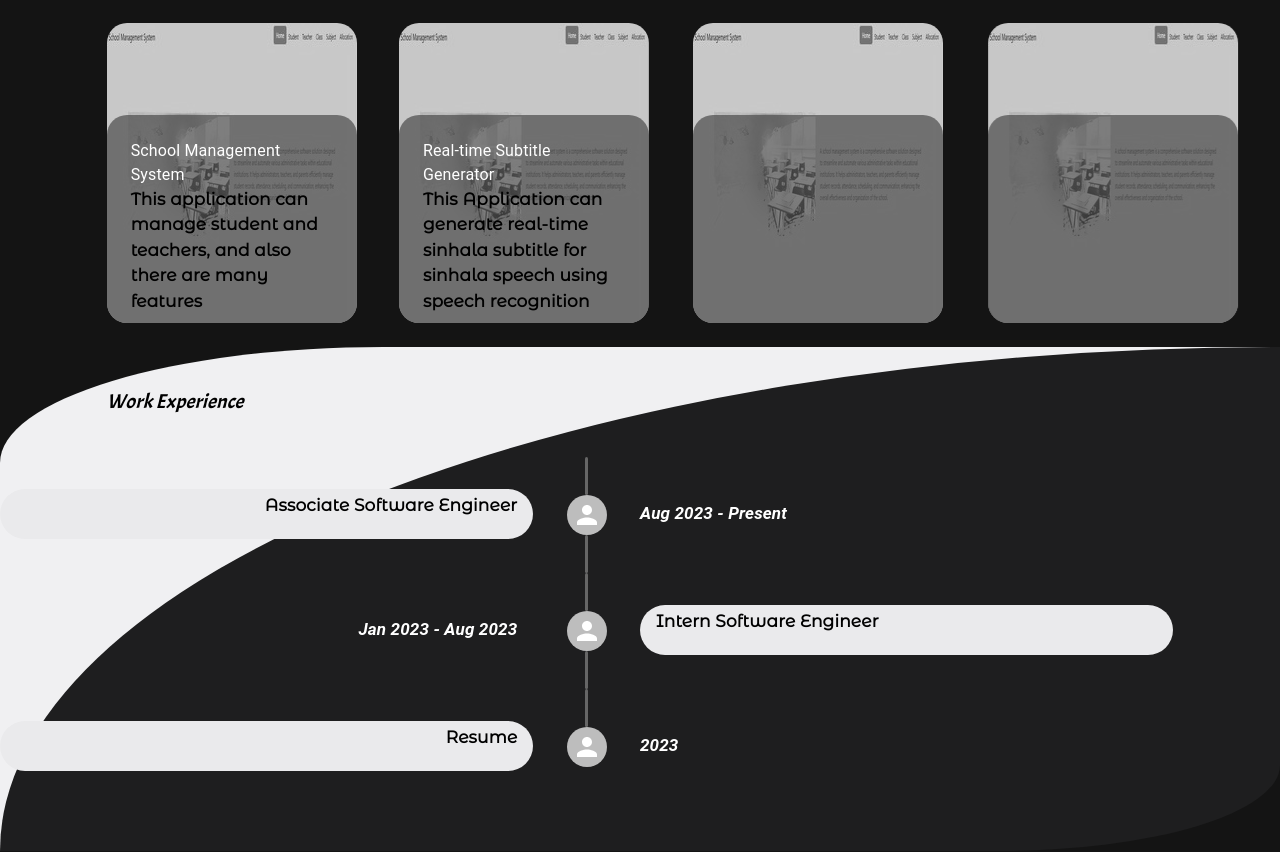
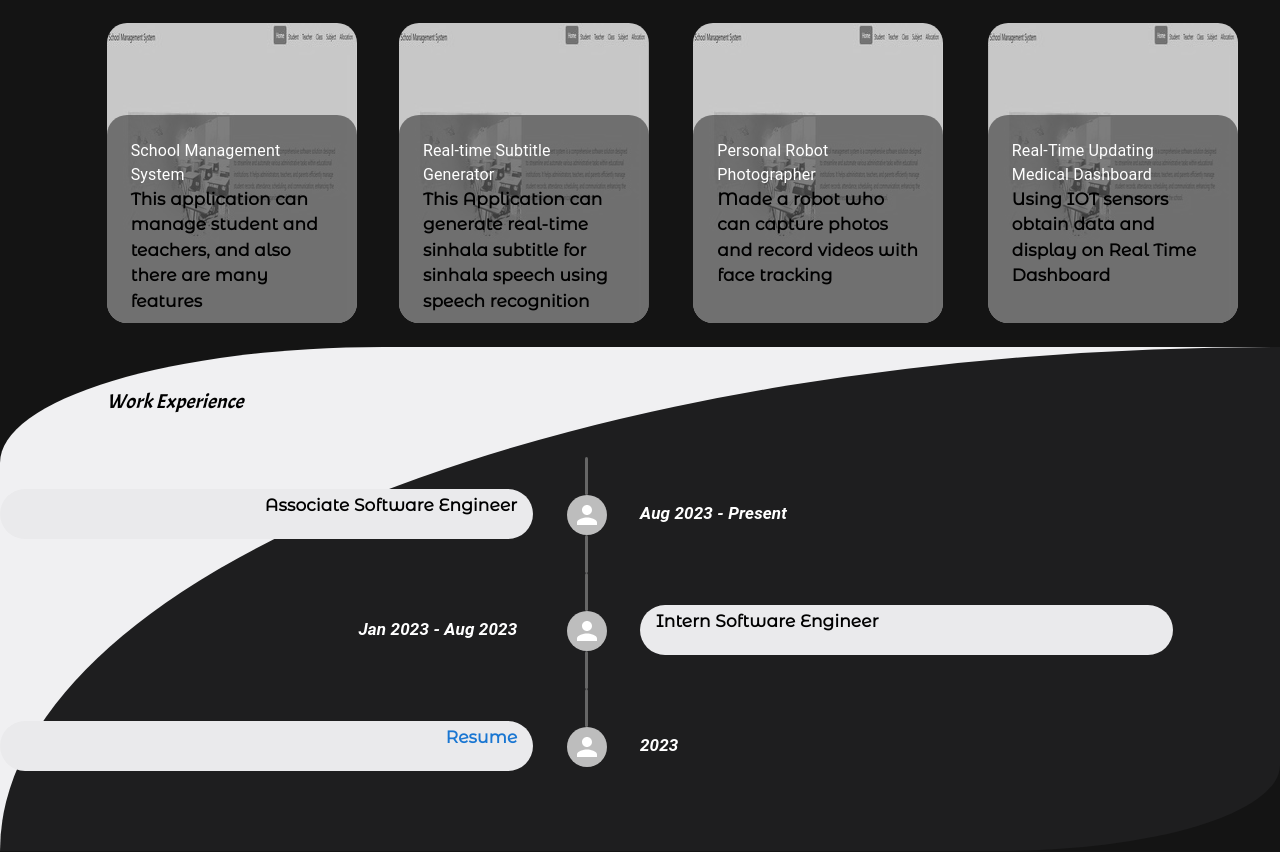
Before and after one commit to RVPSA/myportfolio, a React (Create React App) app: page / in a window 1280 px wide. Shown: the part 1720-2572 px from the top of the page. Built offline with nearby package versions, Linux system fonts and the light colour scheme.

Commit message:
Add cv downlaod option and git project link that open from new tab

```diff
--- /dev/null
+++ b/src/Assests/pdf/index.js
@@ -0,0 +1,5 @@
+export const Assests2 = {
+  cv: {
+    pdf_1: require("./cv/Sachintha_Akesh_CV_SE.pdf"),
+  },
+};
--- a/src/page/projectPage/collection/projectCard.js
+++ b/src/page/projectPage/collection/projectCard.js
@@ -1,4 +1,4 @@
-import { Typography } from "@mui/material";
+import { Link, Typography } from "@mui/material";
 import { Box } from "@mui/system";
 import React, { useEffect } from "react";
 import { Para } from "../../../components/para";
@@ -10,6 +10,7 @@ export const ProjectCard = ({
   description,
   duration,
   fromL = true,
+  plink,
 }) => {
   const [scope, animate] = useAnimate();
   const isInView = useInView(scope, { once: true });
@@ -30,10 +31,15 @@ export const ProjectCard = ({
       }
     }
   }, [isInView, fromL]);
-
   return (
     <>
       {fromL ? (
+        <Link
+          href={plink}
+          target="_blank"
+          rel="noreferrer"
+          style={{ textDecoration: "none", color: "black" }}
+        >
           <Box
             ref={scope}
             sx={{
@@ -59,7 +65,14 @@ export const ProjectCard = ({
               <Para>{description}</Para>
             </Box>
           </Box>
+        </Link>
       ) : (
+        <Link
+          href={plink}
+          target="_blank"
+          rel="noreferrer"
+          style={{ textDecoration: "none", color: "black" }}
+        >
           <Box
             ref={scope}
             sx={{
@@ -85,6 +98,7 @@ export const ProjectCard = ({
               <Para>{description}</Para>
             </Box>
           </Box>
+        </Link>
       )}
     </>
   );
--- a/src/page/projectPage/collection/workExperience.js
+++ b/src/page/projectPage/collection/workExperience.js
@@ -1,6 +1,7 @@
 import React, { useState } from "react";
-import { Box, Grid, Typography } from "@mui/material";
+import { Box, Grid, Link, Typography } from "@mui/material";
 import { Stage } from "../../../components/step";
+import { Assests2 } from "../../../Assests/pdf";
 
 export const WorkExperience = () => {
   const width = window.innerWidth;
@@ -75,12 +76,20 @@ export const WorkExperience = () => {
           ></Stage>
         )}
 
+        <Link
+          href={Assests2.cv.pdf_1}
+          download="Sachintha_Akesh_CV"
+          target="_blank"
+          rel="noreferrer"
+          style={{ textDecoration: "none" }}
+        >
           <Stage
             titleL="Resume"
             titleR="2023"
             bdivder={false}
             duration={1}
           ></Stage>
+        </Link>
       </Box>
     </Box>
   );
--- a/src/page/projectPage/projectpage.js
+++ b/src/page/projectPage/projectpage.js
@@ -45,6 +45,7 @@ export const ProjectPage = () => {
           many features"
                 fromL={true}
                 duration={4}
+                plink={"https://github.com/RVPSA/school_management_fe"}
               />
             </Grid>
             <Grid item xs={1}></Grid>
@@ -55,22 +56,32 @@ export const ProjectPage = () => {
                 description="This Application can generate real-time sinhala subtitle for sinhala speech using speech recognition"
                 fromL={true}
                 duration={6}
+                plink={
+                  "https://github.com/RVPSA/researchApplication/tree/sub-branch-1"
+                }
               />
             </Grid>
             <Grid item xs={1}></Grid>
             <Grid item xs={11}>
               <ProjectCard
                 image={Assests.Projects.group_1}
+                title="Personal Robot Photographer"
+                description="Made a robot who can capture photos and record videos with face
+                tracking"
                 fromL={false}
                 duration={4}
+                plink={"https://github.com/RVPSA/Personal_Photographer"}
               />
             </Grid>
             <Grid item xs={1}></Grid>
             <Grid item xs={11}>
               <ProjectCard
                 image={Assests.Projects.group_1}
+                title="Real-Time Updating Medical Dashboard"
+                description="Using IOT sensors obtain data and display on Real Time Dashboard"
                 fromL={false}
                 duration={6}
+                plink={"https://github.com/RVPSA/dashboard"}
               />
             </Grid>
           </>
@@ -85,6 +96,7 @@ export const ProjectPage = () => {
           many features"
                 fromL={true}
                 duration={4}
+                plink={"https://github.com/RVPSA/school_management_fe"}
               />
             </Grid>
             <Grid item xs>
@@ -94,20 +106,30 @@ export const ProjectPage = () => {
                 description="This Application can generate real-time sinhala subtitle for sinhala speech using speech recognition"
                 fromL={true}
                 duration={6}
+                plink={
+                  "https://github.com/RVPSA/researchApplication/tree/sub-branch-1"
+                }
               />
             </Grid>
             <Grid item xs>
               <ProjectCard
                 image={Assests.Projects.group_1}
+                title="Personal Robot Photographer"
+                description="Made a robot who can capture photos and record videos with face
+                tracking"
                 fromL={false}
                 duration={4}
+                plink={"https://github.com/RVPSA/Personal_Photographer"}
               />
             </Grid>
             <Grid item xs>
               <ProjectCard
                 image={Assests.Projects.group_1}
+                title="Real-Time Updating Medical Dashboard"
+                description="Using IOT sensors obtain data and display on Real Time Dashboard"
                 fromL={false}
                 duration={6}
+                plink={"https://github.com/RVPSA/dashboard"}
               />
             </Grid>
           </>
```
Also changed, not shown: 1 other file (tests, documents, lock files or other folders). Lines whose indentation alone changed are shown as unchanged.
